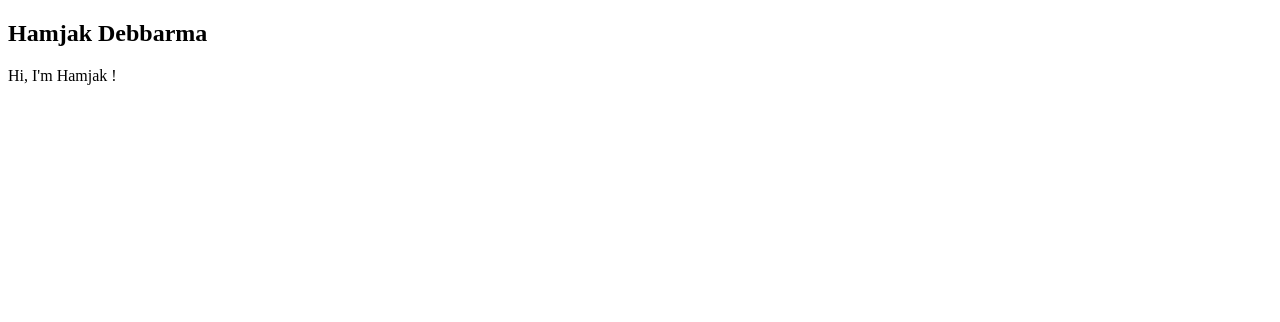
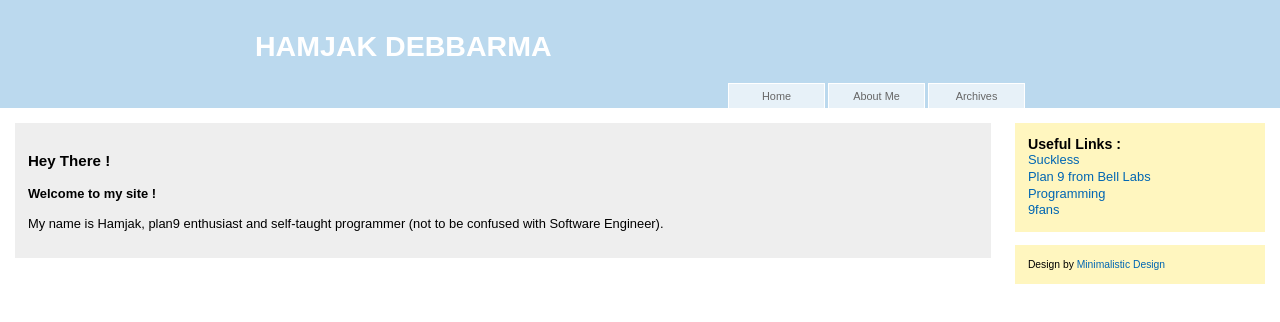
Before and after one commit to hdb7/hdb, a plain HTML site: page index.html in a window 1280 px wide. Drawn offline with Linux system fonts and the light colour scheme.

Commit message:
add new stuff; minimal design

```diff
--- a/index.html
+++ b/index.html
@@ -1,10 +1,44 @@
-<!DOCTYPE html>
-<html>
-    <head>
-        <title>hdb</title>
-    </head>
-    <body>
-        <h2>Hamjak Debbarma</h2>
-        <p>Hi, I'm Hamjak !</p>
-    </body>
+<?xml version="1.0" encoding="UTF-8"?>
+<!DOCTYPE html PUBLIC "-//W3C//DTD XHTML 1.0 Strict//EN" "http://www.w3.org/TR/xhtml1/DTD/xhtml1-strict.dtd">
+<html xmlns="http://www.w3.org/1999/xhtml" xml:lang="en" lang="en">
+<head>
+<title>hdb</title>
+<link rel="stylesheet" type="text/css" href="style.css" media="screen" />
+</head>
+<body>
+<div id="header">
+<h1>HAMJAK DEBBARMA</h1>
+ <div id="menu">
+  <ul id="nav">
+   <li><a href="index.html">Home</a></li>
+   <li><a href="aboutme.html">About Me</a></li>
+   <li><a href="archive.html">Archives</a></li>
+  </ul>
+ </div>
+</div>
+<div id="content">
+<div id="right">
+<h3>Hey There !</h3>
+
+<p><b>Welcome to my site !</b></p>
+<p>My name is Hamjak, plan9 enthusiast and self-taught programmer
+(not to be confused with Software Engineer).</p>
+</div>
+
+<div id="left">
+	<div class="box">
+				<h2>Useful Links :</h2>
+				<ul>
+				<li><a href="https://suckless.org/philosophy/">Suckless</a></li>
+				<li><a href="https://9p.io/plan9/">Plan 9 from Bell Labs</a></li>
+				<li><a href="http://doc.cat-v.org/programming/">Programming</a></li>
+				<li><a href="https://9fans.github.io/plan9port/">9fans</a></li>
+				</ul>
+	</div>
+    <div class="box">
+	   <div style="font-size: 0.8em;">Design by <a href="http://www.minimalistic-design.com">Minimalistic Design</a></div>
+	</div>
+</div>
+</div>
+</body>
 </html>
--- /dev/null
+++ b/style.css
@@ -0,0 +1,60 @@
+html,body{margin:0;padding:0}
+body{font: 85%/1.3 TrebuchetMS,Arial,sans-serif;
+    text-align: left;background: #fff;padding-bottom:20px}
+a { color: #0066B3; background: inherit; text-decoration: none;}
+h1 { font: bold 2.1em Arial, Arial, Sans-Serif; color: #036DA7 }
+h2 { font: bold 1.1em Arial, Arial, Sans-Serif; padding: 0; margin: 0; }
+
+div#header{width:100%;overflow:hidden;background: #BBD9EE; }
+div#header h1,div#menu{width:770px;margin:0 auto;text-align:left}
+div#header h1{padding: 30px 0 20px;color: #fff}
+
+ul#nav,ul#nav li{list-style-type:none;margin:0;padding:0}
+ul#nav{float:right;font-size: 80%}
+ul#nav li{float:left;margin-left: 3px;text-align: center}
+ul#nav a{float:left;width: 95px;padding: 5px 0;background: #E7F1F8;text-decoration:none;color: #666; border-top : 1px solid #fff; border-left : 1px solid #fff; border-right : 1px solid #fff;}
+ul#nav a:hover{background: #fff;color: #000}
+ul#nav li.activelink a,ul#nav li.activelink a:hover{background: #FFF;color: #003}
+
+#right {
+	float: left;
+	width: 76%;
+	padding: 1em;
+	margin-bottom: 1.2em;
+	background: #eee;
+	text-align: justify;
+}
+
+#left {
+	float: right;
+	width: 20%;
+	margin: 0 0 10px 0;
+
+}
+
+#left .box {
+
+	padding: 1em;
+	margin: 0 0 1em 0;
+	background : #FFF6BF;
+}
+
+
+#content {
+font: 95%/1.3 TrebuchetMS,Arial,sans-serif;
+	margin: 0 auto;
+    padding: 15px;
+	background: #fff;
+}
+
+.main {
+	padding: 1em;
+	margin-bottom: 1.2em;
+	background: #eeeeee;
+	text-align: justify;
+}
+#main li {
+	list-style-type: circle;
+}
+ul {  padding: 0; margin: 0;}
+li { list-style-type: none;}
```
Also changed, not shown: aboutme.html (added, +32 -0 lines), archive.html (added, +42 -0 lines).
